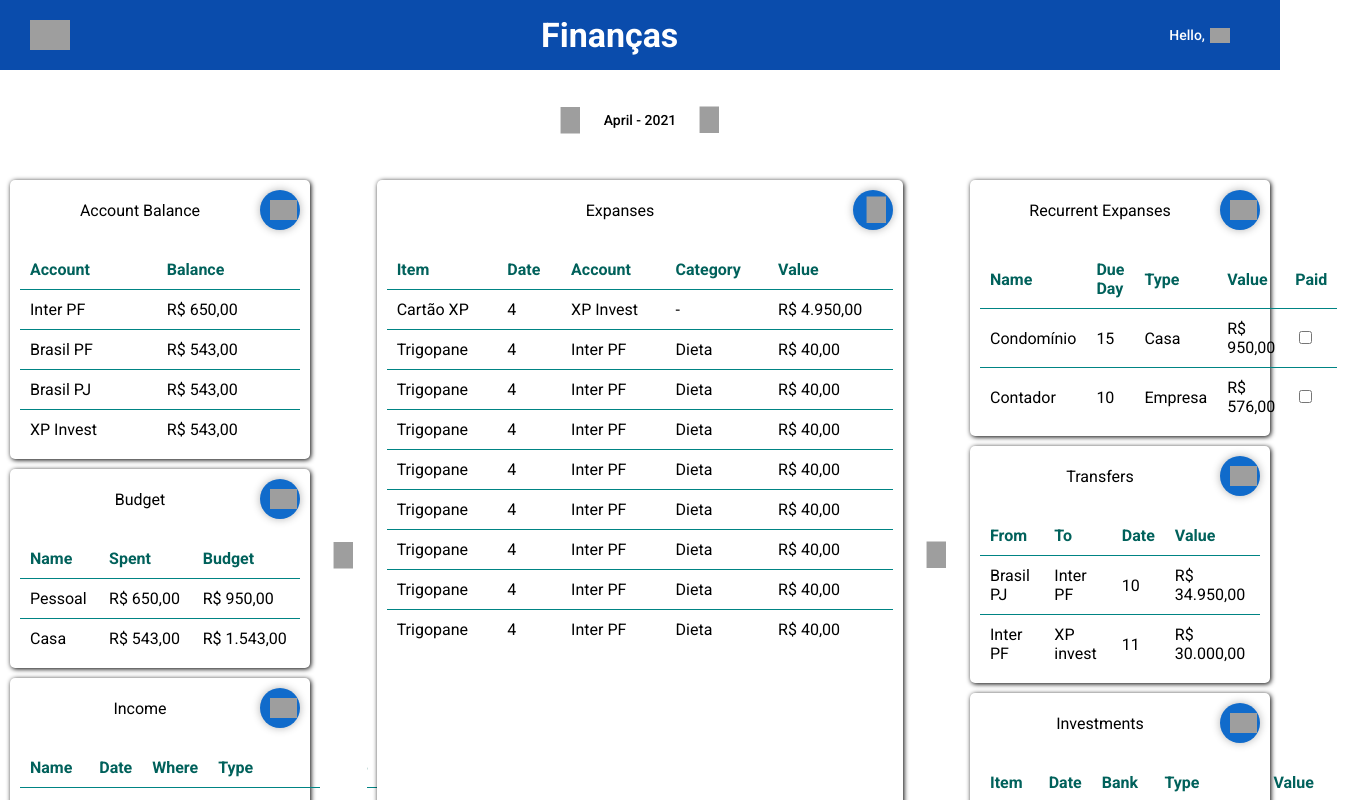
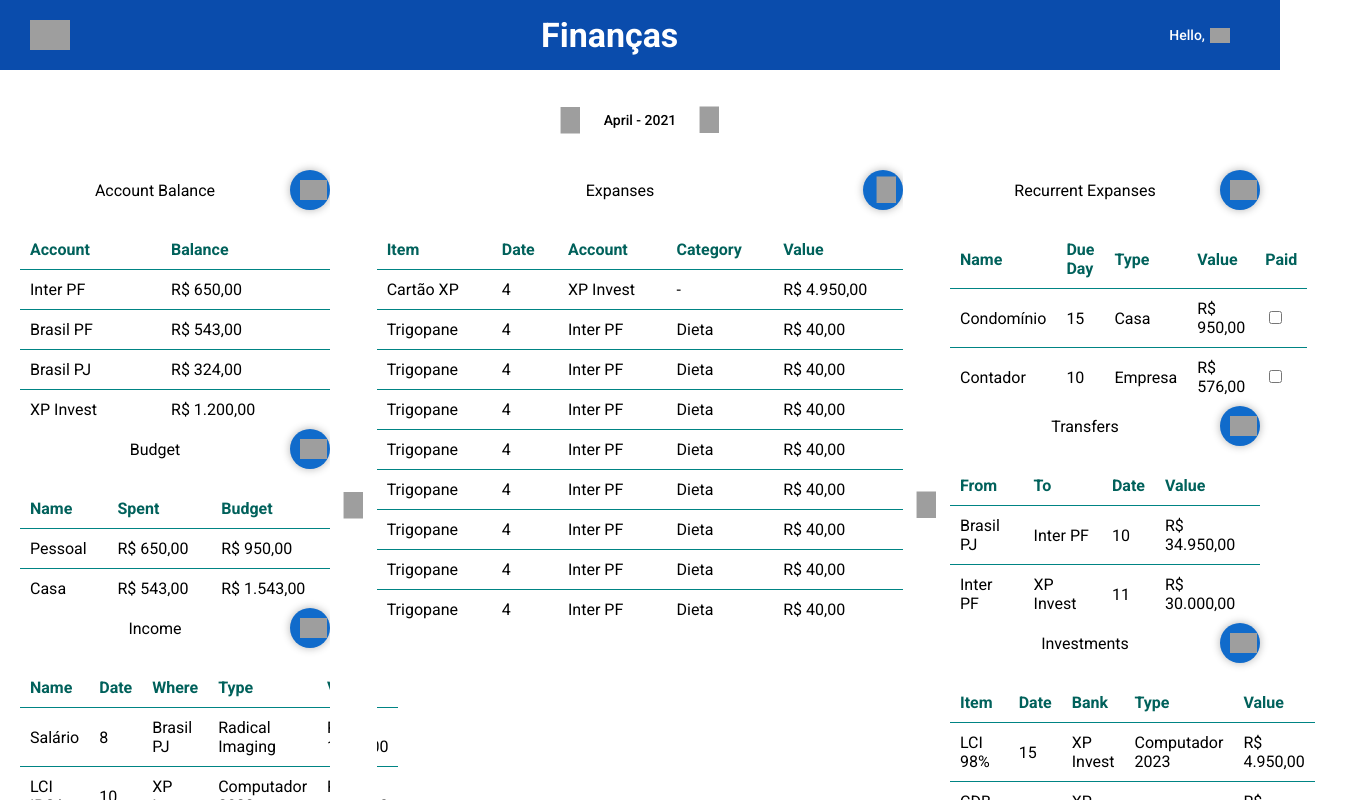
Before and after one commit to andrebot/BalancoConta, a React app: page /main/account-book in a window 1280 px wide. Shown: the top 800 px of the page, 1345 px wide, since content can reach past the window. Built offline with nearby package versions, Linux system fonts and the light colour scheme; grey boxes are pictures that could not be loaded.

Commit message:
Table is now a full component

```diff
--- a/src/client/app.styl
+++ b/src/client/app.styl
@@ -17,22 +17,3 @@ body,html
   box-shadow: 1px 1px 5px 0 #000
   margin: 10px
   padding: 10px
-
-table
-  border-collapse: collapse
-  width: 100%
-
-  thead
-    tr th
-      text-align: start
-      font-weight: 800
-      color: analogousD900
-      border-bottom: 1px solid analogousD800
-      padding: 10px 10px
-
-  tbody
-    tr
-      &:not(:last-child)
-        border-bottom: 1px solid analogousD800
-      td
-        padding 10px 10px
--- /dev/null
+++ b/src/client/components/table/table.jsx
@@ -0,0 +1,34 @@
+import React from 'react';
+
+import './table.styl';
+
+const Table = ({ children, header, data }) => {
+  const emptyPlaceReg = / +/g;
+
+  return (
+    <table>
+      <thead>
+        <tr>
+          {header &&
+            header.map((head, index) =>
+              <th key={index}>{head}</th>
+            )
+          }
+        </tr>
+      </thead>
+      <tbody>
+        {data &&
+          data.map((line, index) =>
+            <tr key={`line${index}`}>
+              {header.map((head, indexH) =>
+                <td key={`td${indexH}`}>{line[head.toLowerCase().replace(emptyPlaceReg, '')]}</td>
+              )}
+            </tr>
+          )
+        }
+      </tbody>
+    </table>
+  );
+};
+
+export default Table;
--- /dev/null
+++ b/src/client/components/table/table.styl
@@ -0,0 +1,23 @@
+@import '../../colors.styl'
+
+table
+  border-collapse: collapse
+  width: 100%
+
+  thead
+    tr th
+      text-align: start
+      font-weight: 800
+      color: analogousD900
+      border-bottom: 1px solid analogousD800
+      padding: 10px 10px
+
+  tbody
+    tr
+      &:not(:last-child)
+        border-bottom: 1px solid analogousD800
+
+      &:hover
+        background-color: #efefef
+      td
+        padding 10px 10px
--- a/src/client/pages/accountPage/accountPage.jsx
+++ b/src/client/pages/accountPage/accountPage.jsx
@@ -1,6 +1,7 @@
 import React, { useState } from 'react';
 import Button from '../../components/button/button.jsx';
 import ButtonDatePicker from '../../components/datePicker/buttonDatePicker.jsx';
+import Table from '../../components/table/table.jsx';
 
 import { getMonth } from '../../helpers/date.js';
 
@@ -20,288 +21,125 @@ export default () => {
         <Button icon="/icons/down-chevron-black.svg" />
       </div>
       <div className="left-panel">
-        <div className="container page-containers">
+        <div className="page-containers">
           <div className="container-title">
             <div></div>
             <span>Account Balance</span>
             <Button icon="/icons/plus.svg" isCircle={true}/>
           </div>
-          <table>
-            <thead>
-              <tr>
-                <th>Account</th>
-                <th>Balance</th>
-              </tr>
-            </thead>
-            <tbody>
-            <tr>
-                <td>Inter PF</td>
-                <td>R$ 650,00</td>
-              </tr>
-              <tr>
-                <td>Brasil PF</td>
-                <td>R$ 543,00</td>
-              </tr>
-              <tr>
-                <td>Brasil PJ</td>
-                <td>R$ 543,00</td>
-              </tr>
-              <tr>
-                <td>XP Invest</td>
-                <td>R$ 543,00</td>
-              </tr>
-            </tbody>
-          </table>
+          <Table
+            header={['Account', 'Balance']}
+            data={[
+              {account: 'Inter PF', balance: 'R$ 650,00'},
+              {account: 'Brasil PF', balance: 'R$ 543,00'},
+              {account: 'Brasil PJ', balance: 'R$ 324,00'},
+              {account: 'XP Invest', balance: 'R$ 1.200,00'},
+            ]}
+          >
+          </Table>
         </div>
-        <div className="container page-containers">
+        <div className="page-containers">
           <div className="container-title">
             <div></div>
             <span>Budget</span>
             <Button icon="/icons/plus.svg" isCircle={true}/>
           </div>
-          <table>
-            <thead>
-              <tr>
-                <th>Name</th>
-                <th>Spent</th>
-                <th>Budget</th>
-              </tr>
-            </thead>
-            <tbody>
-            <tr>
-                <td>Pessoal</td>
-                <td>R$ 650,00</td>
-                <td>R$ 950,00</td>
-              </tr>
-              <tr>
-                <td>Casa</td>
-                <td>R$ 543,00</td>
-                <td>R$ 1.543,00</td>
-              </tr>
-            </tbody>
-          </table>
+          <Table
+            header={['Name', 'Spent', 'Budget']}
+            data={[
+              {name: 'Pessoal', spent: 'R$ 650,00', budget: 'R$ 950,00'},
+              {name: 'Casa', spent: 'R$ 543,00', budget: 'R$ 1.543,00'},
+            ]}
+          >
+          </Table>
         </div>
-        <div className="container page-containers">
+        <div className="page-containers">
           <div className="container-title">
             <div></div>
             <span>Income</span>
             <Button icon="/icons/plus.svg" isCircle={true}/>
           </div>
-          <table>
-            <thead>
-              <tr>
-                <th>Name</th>
-                <th>Date</th>
-                <th>Where</th>
-                <th>Type</th>
-                <th>Value</th>
-              </tr>
-            </thead>
-            <tbody>
-            <tr>
-                <td>Salário</td>
-                <td>8</td>
-                <td>Brasil PJ</td>
-                <td>Radical Imaging</td>
-                <td>R$ 54.950,00</td>
-              </tr>
-              <tr>
-                <td>LCI IPCA</td>
-                <td>10</td>
-                <td>XP Invest</td>
-                <td>Computador 2023</td>
-                <td>R$ 1.543,00</td>
-              </tr>
-            </tbody>
-          </table>
+          <Table
+            header={['Name', 'Date', 'Where', 'Type', 'Value']}
+            data={[
+              {name: 'Salário', date: 8, where: 'Brasil PJ', type: 'Radical Imaging', value: 'R$ 1.543,00'},
+              {name: 'LCI IPCA', date: 10, where: 'XP Invest', type: 'Computador 2023', value: 'R$ 1.543,00'},
+            ]}
+          >
+          </Table>
         </div>
       </div>
       <div className="content slider">
         <Button icon="/icons/down-chevron-black.svg"></Button>
-        <div className="container main">
+        <div className="main">
           <div className="container-title">
             <div></div>
             <span>Expanses</span>
             <Button icon="/icons/plus.svg" isCircle={true}/>
           </div>
-          <table>
-            <thead>
-              <tr>
-                <th>Item</th>
-                <th>Date</th>
-                <th>Account</th>
-                <th>Category</th>
-                <th>Value</th>
-              </tr>
-            </thead>
-            <tbody>
-            <tr>
-                <td>Cartão XP</td>
-                <td>4</td>
-                <td>XP Invest</td>
-                <td>-</td>
-                <td>R$ 4.950,00</td>
-              </tr>
-              <tr>
-                <td>Trigopane</td>
-                <td>4</td>
-                <td>Inter PF</td>
-                <td>Dieta</td>
-                <td>R$ 40,00</td>
-              </tr>
-              <tr>
-                <td>Trigopane</td>
-                <td>4</td>
-                <td>Inter PF</td>
-                <td>Dieta</td>
-                <td>R$ 40,00</td>
-              </tr>
-              <tr>
-                <td>Trigopane</td>
-                <td>4</td>
-                <td>Inter PF</td>
-                <td>Dieta</td>
-                <td>R$ 40,00</td>
-              </tr>
-              <tr>
-                <td>Trigopane</td>
-                <td>4</td>
-                <td>Inter PF</td>
-                <td>Dieta</td>
-                <td>R$ 40,00</td>
-              </tr>
-              <tr>
-                <td>Trigopane</td>
-                <td>4</td>
-                <td>Inter PF</td>
-                <td>Dieta</td>
-                <td>R$ 40,00</td>
-              </tr>
-              <tr>
-                <td>Trigopane</td>
-                <td>4</td>
-                <td>Inter PF</td>
-                <td>Dieta</td>
-                <td>R$ 40,00</td>
-              </tr>
-              <tr>
-                <td>Trigopane</td>
-                <td>4</td>
-                <td>Inter PF</td>
-                <td>Dieta</td>
-                <td>R$ 40,00</td>
-              </tr>
-              <tr>
-                <td>Trigopane</td>
-                <td>4</td>
-                <td>Inter PF</td>
-                <td>Dieta</td>
-                <td>R$ 40,00</td>
-              </tr>
-            </tbody>
-          </table>
+          <Table
+            header={['Item', 'Date', 'Account', 'Category', 'Value']}
+            data={[
+              {item: 'Cartão XP', date: 4, account: 'XP Invest', category: '-', value: 'R$ 4.950,00'},
+              {item: 'Trigopane', date: 4, account: 'Inter PF', category: 'Dieta', value: 'R$ 40,00'},
+              {item: 'Trigopane', date: 4, account: 'Inter PF', category: 'Dieta', value: 'R$ 40,00'},
+              {item: 'Trigopane', date: 4, account: 'Inter PF', category: 'Dieta', value: 'R$ 40,00'},
+              {item: 'Trigopane', date: 4, account: 'Inter PF', category: 'Dieta', value: 'R$ 40,00'},
+              {item: 'Trigopane', date: 4, account: 'Inter PF', category: 'Dieta', value: 'R$ 40,00'},
+              {item: 'Trigopane', date: 4, account: 'Inter PF', category: 'Dieta', value: 'R$ 40,00'},
+              {item: 'Trigopane', date: 4, account: 'Inter PF', category: 'Dieta', value: 'R$ 40,00'},
+              {item: 'Trigopane', date: 4, account: 'Inter PF', category: 'Dieta', value: 'R$ 40,00'},
+            ]}
+          >
+          </Table>
         </div>
         <Button icon="/icons/down-chevron-black.svg"></Button>
       </div>
       <div className="right-panel">
-        <div className="container page-containers">
+        <div className="page-containers">
           <div className="container-title">
             <div></div>
             <span>Recurrent Expanses</span>
             <Button icon="/icons/plus.svg" isCircle={true}/>
           </div>
-          <table>
-            <thead>
-              <tr>
-                <th>Name</th>
-                <th>Due Day</th>
-                <th>Type</th>
-                <th>Value</th>
-                <th>Paid</th>
-              </tr>
-            </thead>
-            <tbody>
-            <tr>
-                <td>Condomínio</td>
-                <td>15</td>
-                <td>Casa</td>
-                <td>R$ 950,00</td>
-                <td><input type="checkbox" /></td>
-              </tr>
-              <tr>
-                <td>Contador</td>
-                <td>10</td>
-                <td>Empresa</td>
-                <td>R$ 576,00</td>
-                <td><input type="checkbox" /></td>
-              </tr>
-            </tbody>
-          </table>
+          <Table
+            header={['Name', 'Due Day', 'Type', 'Value', 'Paid']}
+            data={[
+              {name: 'Condomínio', dueday: 15, type: 'Casa', value: 'R$ 950,00', paid: <input type="checkbox" />},
+              {name: 'Contador', dueday: 10, type: 'Empresa', value: 'R$ 576,00', paid: <input type="checkbox" />},
+            ]}
+          >
+          </Table>
         </div>
-        <div className="container page-containers">
+        <div className="page-containers">
           <div className="container-title">
             <div></div>
             <span>Transfers</span>
             <Button icon="/icons/plus.svg" isCircle={true}/>
           </div>
-          <table>
-            <thead>
-              <tr>
-                <th>From</th>
-                <th>To</th>
-                <th>Date</th>
-                <th>Value</th>
-              </tr>
-            </thead>
-            <tbody>
-            <tr>
-                <td>Brasil PJ</td>
-                <td>Inter PF</td>
-                <td>10</td>
-                <td>R$ 34.950,00</td>
-              </tr>
-              <tr>
-                <td>Inter PF</td>
-                <td>XP invest</td>
-                <td>11</td>
-                <td>R$ 30.000,00</td>
-              </tr>
-            </tbody>
-          </table>
+          <Table
+            header={['From', 'To', 'Date', 'Value']}
+            data={[
+              {from: 'Brasil PJ', to: 'Inter PF', date: 10, value: 'R$ 34.950,00'},
+              {from: 'Inter PF', to: 'XP Invest', date: 11, value: 'R$ 30.000,00'},
+            ]}
+          >
+          </Table>
         </div>
-        <div className="container page-containers">
+        <div className="page-containers">
           <div className="container-title">
             <div></div>
             <span>Investments</span>
             <Button icon="/icons/plus.svg" isCircle={true}/>
           </div>
-          <table>
-            <thead>
-              <tr>
-                <th>Item</th>
-                <th>Date</th>
-                <th>Bank</th>
-                <th>Type</th>
-                <th>Value</th>
-              </tr>
-            </thead>
-            <tbody>
-            <tr>
-                <td>LCI 98%</td>
-                <td>15</td>
-                <td>XP Invest</td>
-                <td>Computador 2023</td>
-                <td>R$ 4.950,00</td>
-              </tr>
-              <tr>
-                <td>CDB 125%</td>
-                <td>15</td>
-                <td>XP Invest</td>
-                <td>Férias 2021</td>
-                <td>R$ 5.200,00</td>
-              </tr>
-            </tbody>
-          </table>
+          <Table
+            header={['Item', 'Date', 'Bank', 'Type', 'Value']}
+            data={[
+              {item: 'LCI 98%', date: 15, bank: 'XP Invest', type: 'Computador 2023', value: 'R$ 4.950,00'},
+              {item: 'CDB 125%', date: 15, bank: 'XP Invest', type: 'Férias 2021', value: 'R$ 5.200,00'},
+            ]}
+          >
+          </Table>
         </div>
       </div>
     </div>
--- a/src/client/pages/accountPage/accountPage.styl
+++ b/src/client/pages/accountPage/accountPage.styl
@@ -5,6 +5,7 @@
   grid-template-columns: 25% 50% 25%
   grid-template-rows: auto
   grid-template-areas: "header header header" "leftPanel content rightPanel"
+  padding: 0 20px
 
   .header
     grid-area: header
```
